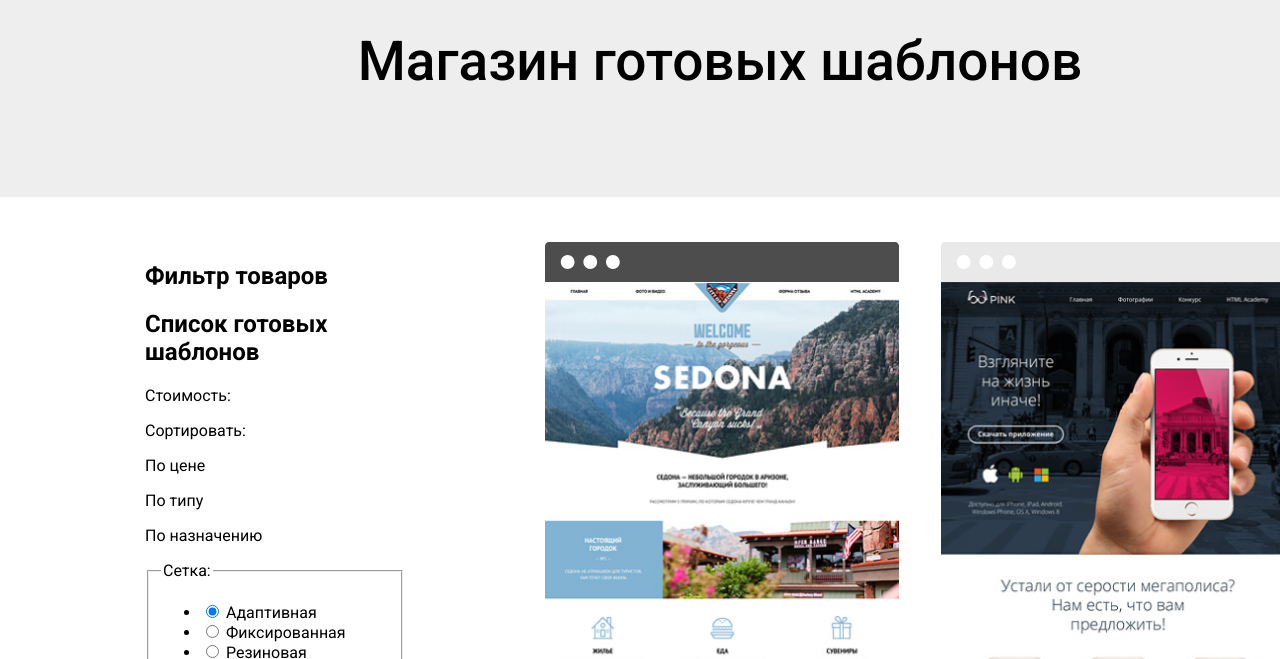
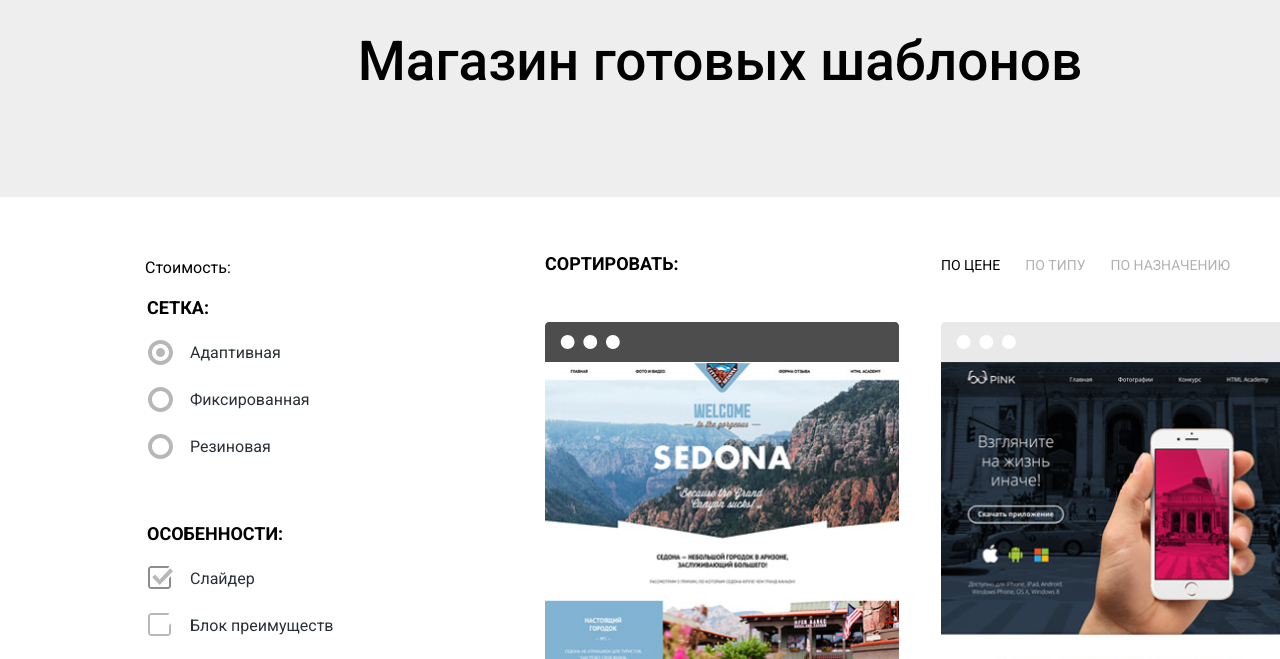
Before and after one commit to VasylchenkoAndrii/Nerds, a plain HTML site: page catalog.html in a window 1280 px wide. Shown: the part 138-797 px from the top of the page. Drawn offline with Linux system fonts and the light colour scheme.

Commit message:
add filter memu

```diff
--- a/catalog.html
+++ b/catalog.html
@@ -30,33 +30,31 @@
         <h1 class="main-page-title-catalog">Магазин готовых шаблонов</h1>
       </section>
     </header>
+    <!-- main comtent -->
+  <main class="page-catalog conteiner">
 
-  <!-- main comtent -->
-  <main class="page-catalog conteiner">
     <!-- product filter -->
-    <section>
-      <h2>Фильтр товаров</h2>
-      <h2>Список готовых шаблонов</h2>
+    <section class="filters">
+      <h2 class="visually-hidden">Фильтр товаров</h2>
+
       <p>Стоимость:</p>
-      <p>Сортировать:</p>
-      <p>По цене</p>
-      <p>По типу</p>
-      <p>По назначению</p>
-      <form method="get" action="https://echo.htmlacademy">
+
+      <form class="filter" method="get" action="https://echo.htmlacademy">
+
         <!-- mesh section -->
         <fieldset>
           <legend>Сетка:</legend>
           <ul>
-            <li>
-              <input type="radio" name="product-group" value="adaptive" id="adaptive-filter" checked>
+            <li class="filter-option filter-radiobox">
+              <input class="visually-hidden filter-input-radio" type="radio" name="product-group" value="adaptive" id="adaptive-filter" checked>
               <label for="adaptive-filter">Адаптивная</label>
             </li>
-            <li>
-              <input type="radio" name="product-group" value="fixed" id="fixed-filter">
+            <li class="filter-option filter-radiobox">
+              <input class="visually-hidden filter-input-radio" type="radio" name="product-group" value="fixed" id="fixed-filter">
               <label for="fixed-filter">Фиксированная</label>
             </li>
-            <li>
-              <input type="radio" name="product-group" value="rubber" id="rubber-filter">
+            <li class="filter-option filter-radiobox">
+              <input class="visually-hidden filter-input-radio" type="radio" name="product-group" value="rubber" id="rubber-filter">
               <label for="rubber-filter">Резиновая</label>
             </li>
           </ul>
@@ -66,24 +64,24 @@
         <fieldset>
           <legend>Особенности:</legend>
           <ul>
-            <li>
-              <input type="checkbox" name="slider" id="filter-slider" checked>
+            <li class="filter-option filter-checkbox">
+              <input class="visually-hidden filter-input-checkbox" type="checkbox" name="slider" id="filter-slider" checked>
               <label for="filter-slider">Слайдер</label>
             </li>
-            <li>
-              <input type="checkbox" name="advantage-block" id="filter-advantage-block">
-              <label for="filter-advantage-block">Блок преимущества</label>
+            <li class="filter-option filter-checkbox">
+              <input class="visually-hidden filter-input-checkbox filter-input"  type="checkbox" name="advantage-block" id="filter-advantage-block">
+              <label for="filter-advantage-block">Блок преимуществ</label>
             </li>
-            <li>
-              <input type="checkbox" name="news" id="filter-news" checked>
-              <label for="filter-news">Блок преимущества</label>
+            <li class="filter-option filter-checkbox">
+              <input class="visually-hidden filter-input-checkbox filter-input" type="checkbox" name="news" id="filter-news" checked>
+              <label for="filter-news">Новости</label>
             </li>
-            <li>
-              <input type="checkbox" name="gellary" id="filter-gellary">
+            <li class="filter-option filter-checkbox">
+              <input  class="visually-hidden filter-input-checkbox filter-input" type="checkbox" name="gellary" id="filter-gellary">
               <label for="filter-gellary">Галерея</label>
             </li>
-            <li>
-              <input type="checkbox" name="basket" id="filter-basket">
+            <li class="filter-option filter-checkbox">
+              <input class="visually-hidden filter-input-checkbox filter-input" type="checkbox" name="basket" id="filter-basket">
               <label for="filter-basket">Корзина</label>
             </li>
           </ul>
@@ -97,12 +95,18 @@
 
       <div>
         <div>
+          <p class="filter-text">Сортировать:</p>
           <img src="img/browser.svg" width="360" height="40" alt="">
           <img class="img" src="img/Mask-Sedona.png" width="358" height="578" alt="Макет сайта sedona">
         </div>
       </div>
       <div>
       <div>
+        <div class="filter-gellary">
+          <p class="filter-text-price">По цене</p>
+          <p class="filter-text-type">По типу</p>
+          <p class="filter-text-type">По назначению</p>
+        </div>
         <img src="img/browser2.svg" width="360" height="40" alt="">
         <img class="img" src="img/Mask-pink.png" width="358" height="578" alt="Макет сайта pink">
       </div>
--- a/style.css
+++ b/style.css
@@ -546,6 +546,43 @@ hr.solid-3 {
 
 /* main content */
 
+.filter-gellary {
+  display: flex;
+}
+
+.filter-gellary p {
+  margin-right: 25px;
+}
+
+.filter-text {
+  font-style: normal;
+  font-weight: bold;
+  font-size: 18px;
+  line-height: 30px;
+  text-transform: uppercase;
+  margin-bottom: 43px;
+  margin-top: 7px;
+}
+
+.filter-text-price {
+  font-style: normal;
+  font-weight: normal;
+  font-size: 14px;
+  line-height: 18px;
+  text-transform: uppercase;
+}
+
+.filter-text-type {
+  font-style: normal;
+  font-weight: normal;
+  font-size: 14px;
+  line-height: 18px;
+  text-transform: uppercase;
+  color: var(--basic-black);
+  opacity: 0.3;
+  margin-bottom: 48px;
+}
+
 .page-catalog {
   display: grid;
   grid-template-columns: 260px 1fr;
@@ -564,3 +601,136 @@ hr.solid-3 {
   margin-top: -4px;
   padding: 0;
 }
+
+/* filter */
+
+.filter fieldset {
+  padding: 0;
+  margin: 0;
+  border: none;
+  margin-bottom: 30px;
+}
+
+.filter fieldset:first-child {
+  margin-bottom: 35px;
+}
+
+.filter legend {
+  font-style: normal;
+  font-weight: bold;
+  font-size: 18px;
+  line-height: 30px;
+  text-transform: uppercase;
+  margin-bottom: 15px;
+}
+
+.filter ul {
+  font-family: Roboto;
+  font-style: normal;
+  font-weight: normal;
+  font-size: 16px;
+  line-height: 19px;
+  list-style: none;
+  margin-top: 5px;
+  margin-left: 5px;
+}
+
+.visually-hidden {
+  position: absolute;
+  width: 1px;
+  height: 1px;
+  margin: -1px;
+  border: 0;
+  padding: 0;
+  white-space: nowrap;
+  clip-path: inset(100%);
+  clip: rect(0 0 0 0);
+  overflow: hidden;
+}
+
+.filter-option label {
+  position: relative;
+  display: block;
+  cursor: pointer;
+  user-select: none;
+  margin-bottom: 28px;
+  font-style: normal;
+  font-weight: normal;
+  font-size: 16px;
+  line-height: 19px;
+  color: var(--basic-dark-grey);
+}
+
+.filter-radiobox {
+  font-style: normal;
+  font-weight: normal;
+  font-size: 16px;
+  line-height: 19px;
+}
+
+.filter-input-checkbox + label::before {
+  content: "";
+  position: absolute;
+  left: -42px;
+  top: -3px;
+  width: 23px;
+  height: 23px;
+  background-image: url("../Nerds/img/sheckbox-off.svg");
+  opacity: 0.4;
+  border-radius: 3px;
+}
+
+.filter-input-checkbox:hover + label::before {
+  opacity: 1;
+}
+
+.filter-input-checkbox:checked + label::after {
+  content: "";
+  position: absolute;
+  left: -42px;
+  top: -3px;
+  width: 25px;
+  height: 23px;
+  background-image: url("../Nerds/img/checkbox-on.svg");
+  background-repeat: no-repeat;
+  background-position: 0 0;
+  border-radius: 3px;
+  opacity: 0.4;
+}
+
+.filter-input-checkbox:checked:hover + label::after {
+  opacity: 1;
+}
+
+.filter-input-radio + label::before {
+  content: "";
+  position: absolute;
+  left: -42px;
+  top: -3px;
+  width: 25px;
+  height: 25px;
+  background-image: url("../Nerds/img/radio-off.svg");
+  opacity: 0.4;
+}
+
+.filter-input-radio:hover + label::before {
+  opacity: 1;
+}
+
+.filter-input-radio:checked + label::after {
+  content: "";
+  position: absolute;
+  left: -34px;
+  top: 5px;
+  width: 25px;
+  height: 23px;
+  background-image: url("../Nerds/img/Oval.svg");
+  background-repeat: no-repeat;
+  background-position: 0 0;
+  border-radius: 3px;
+  opacity: 0.4;
+}
+
+.filter-input-radio:checked:hover + label::after {
+  opacity: 1;
+}
```
Also changed, not shown: img/Oval.svg (added), img/checkbox-off.svg (added), img/checkbox-on.svg (added), img/radio-off.svg (added), img/sheckbox-off.svg (added).
